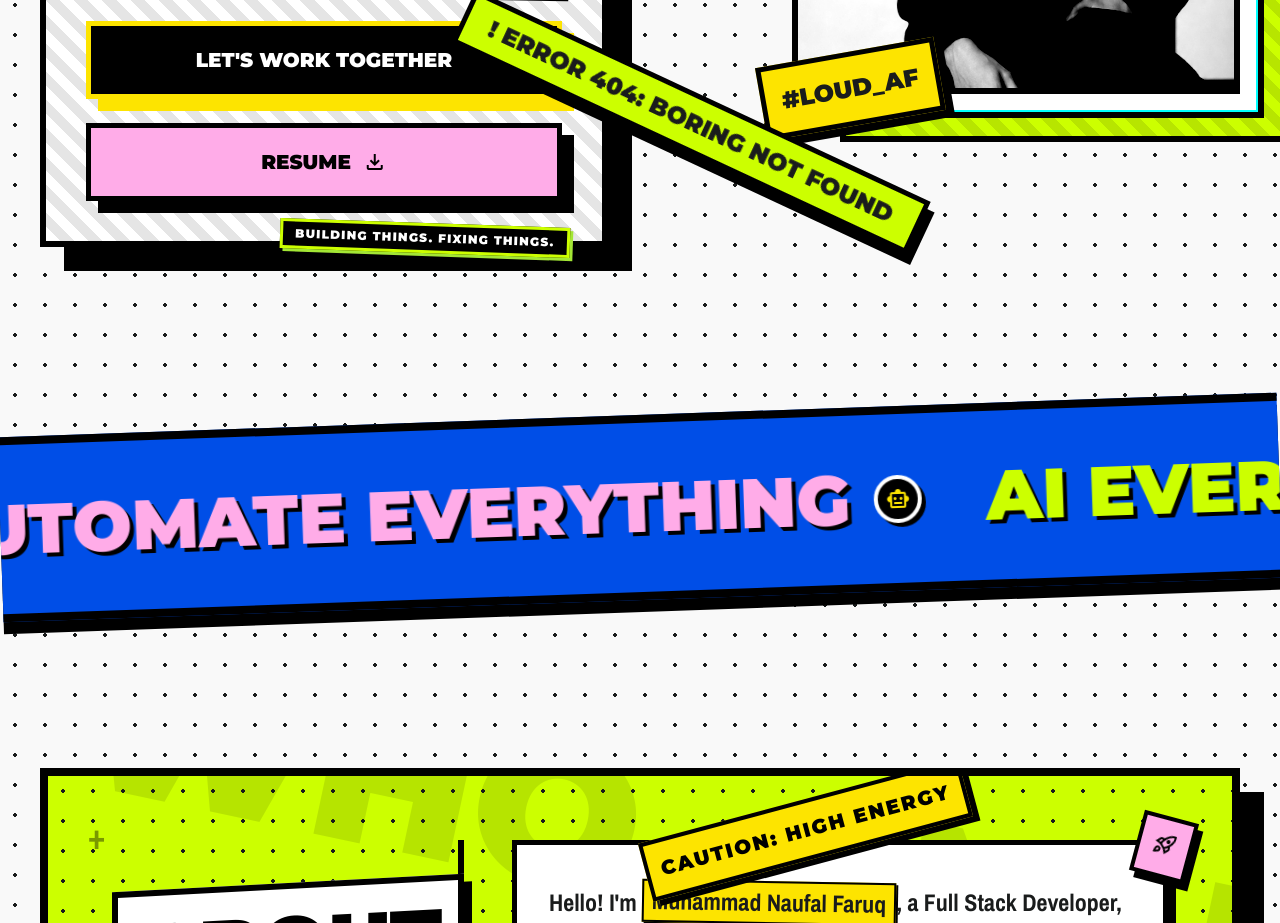
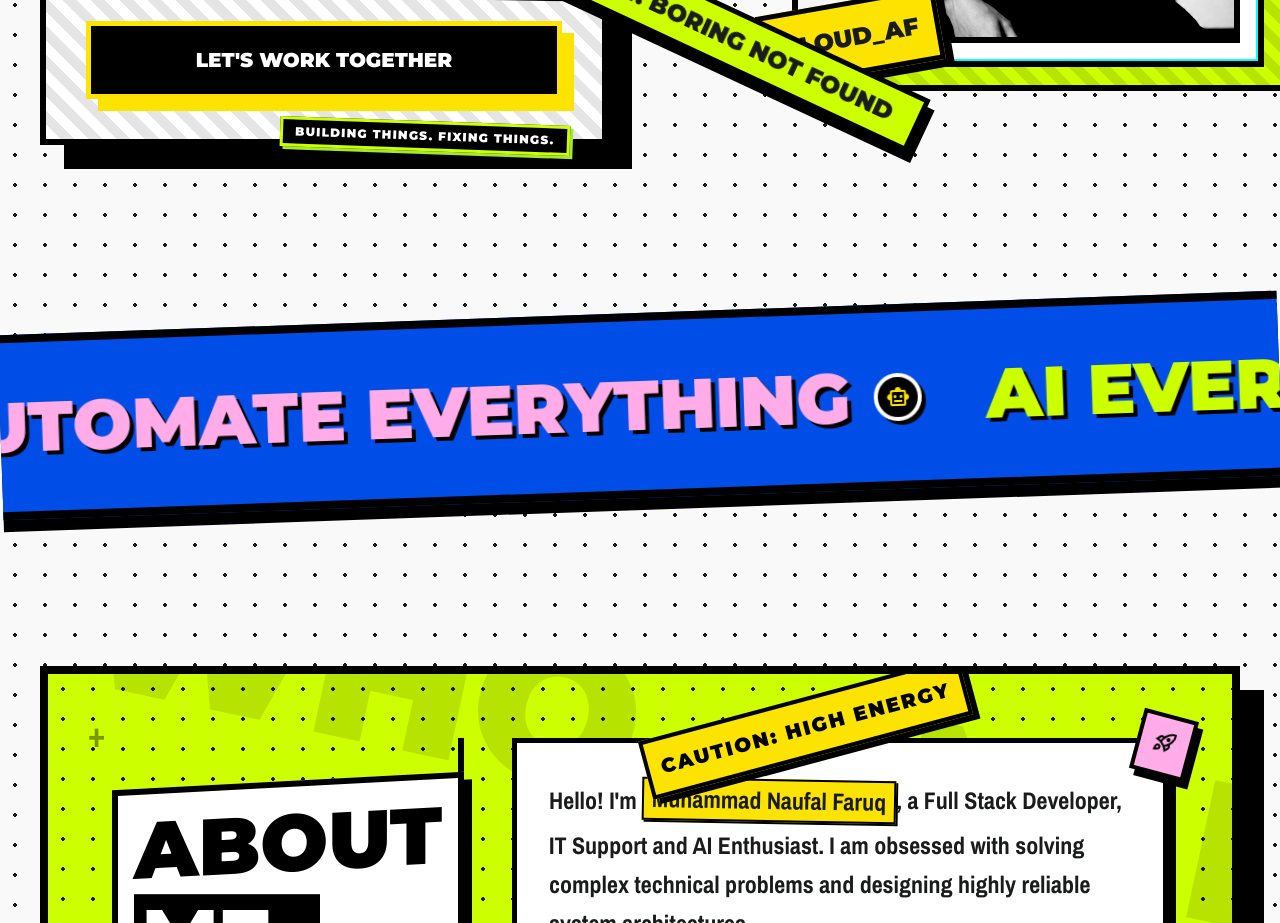
Before and after one commit to nopal087/PORTOFOLIO-2026, a Next.js app: page / in a window 1280 px wide. Shown: the part 820-1743 px from the top of the page. Built offline with nearby package versions, Linux system fonts and the light colour scheme.

Commit message:
remove: hapus button RESUME download dari hero section

```diff
--- a/src/app/page.tsx
+++ b/src/app/page.tsx
@@ -55,16 +55,7 @@ export default function Home() {
               >
                 LET&apos;S WORK TOGETHER
               </a>
-              <a
-                href="/CV-Muhammad%20Naufal%20Faruq-JULI-2026.pdf"
-                download="CV-Muhammad Naufal Faruq-JULI-2026.pdf"
-                className="bg-secondary-fixed-dim text-black border-[5px] border-black shadow-[12px_12px_0px_0px_rgba(0,0,0,1)] px-10 py-5 font-display font-black text-xl hover:-translate-y-2 hover:shadow-[20px_20px_0px_0px_rgba(0,0,0,1)] active:translate-y-2 active:shadow-none transition-all uppercase flex items-center justify-center gap-3 flex-grow"
-              >
-                RESUME{" "}
-                <span className="material-symbols-outlined text-3xl font-bold">
-                  download
-                </span>
-              </a>
+
             </div>
           </div>
           <div className="relative justify-self-center lg:justify-self-end w-[85%] md:w-full max-w-md aspect-[4/5] z-10 group mt-4 md:mt-0">
```
Also changed, not shown: 1 other file (tests, documents, lock files or other folders).
